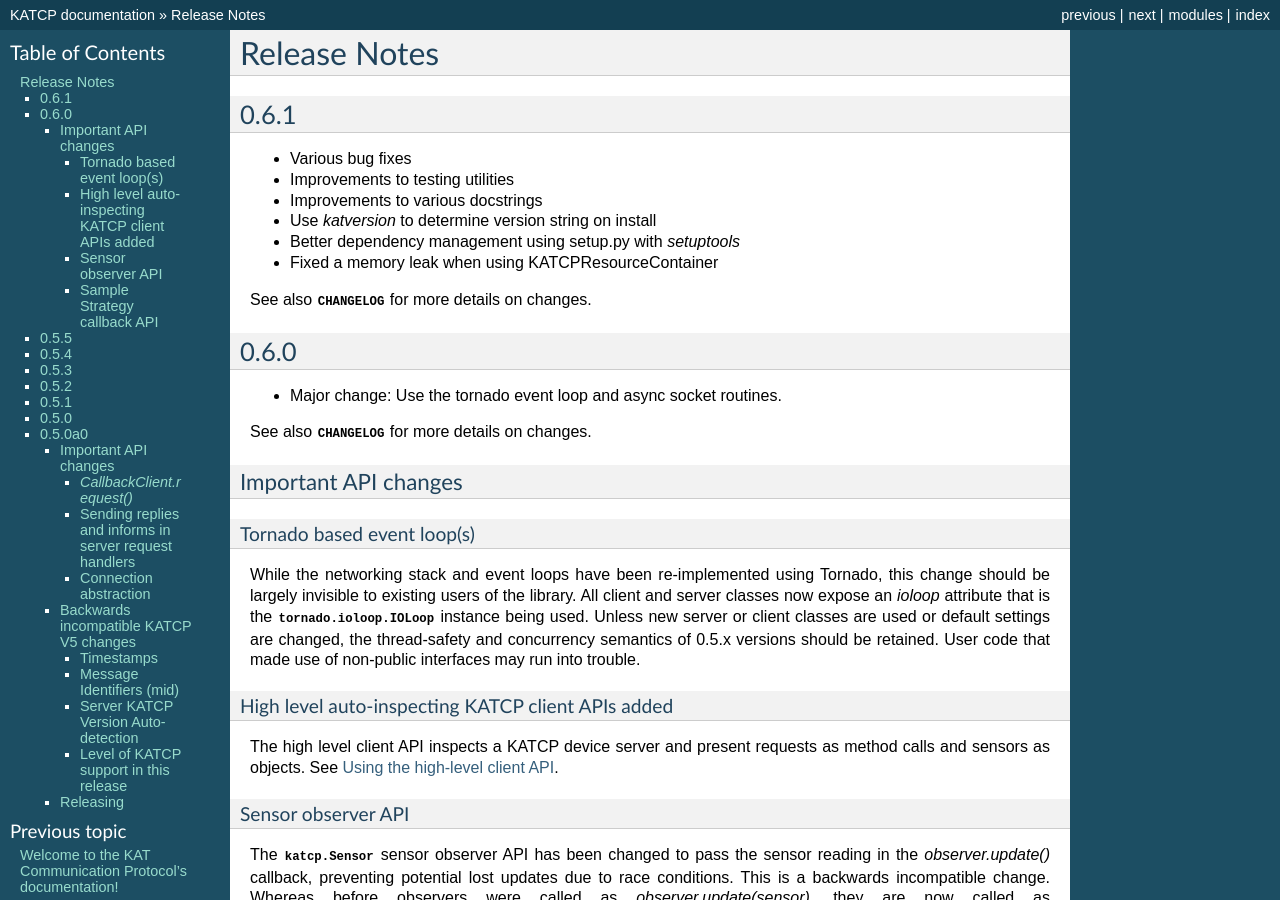
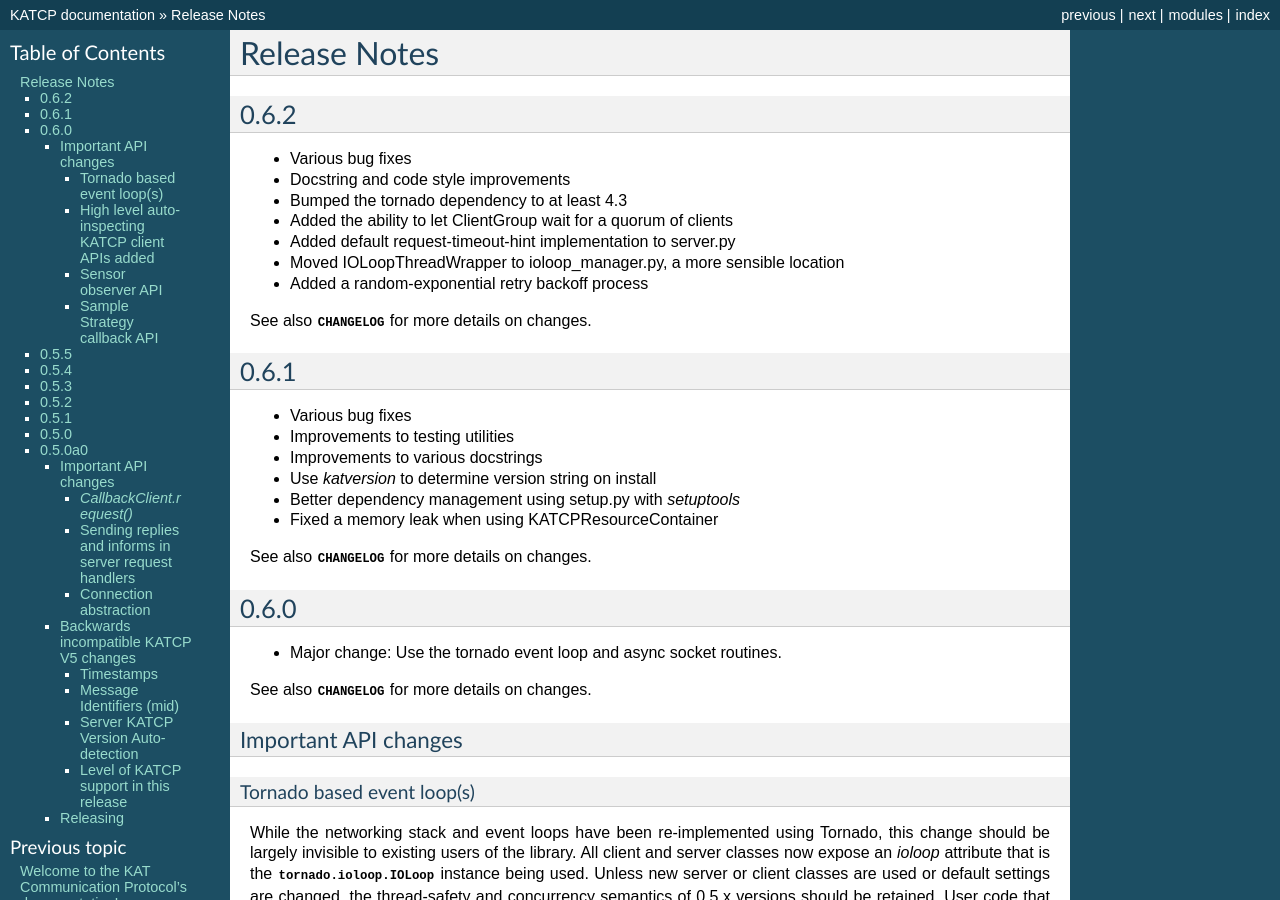
Before and after one commit to ska-sa/katcp-python, a Sphinx documentation site: the page built from doc/releasenotes.rst, in a window 1280 px wide and 900 px high. Built offline with Sphinx 7.4.7, drawn with Linux system fonts in a browser that asks for light colours; formulas are drawn with MathJax 3; the version number could not be read and is left out; some of the changed text lies outside the part shown.

Commit message:
added a sumarry of v0.6.2 to the release notes

```diff
--- a/doc/releasenotes.rst
+++ b/doc/releasenotes.rst
@@ -3,6 +3,17 @@
 *************
 Release Notes
 *************
+0.6.2
+=====
+* Various bug fixes
+* Docstring and code style improvements
+* Bumped the tornado dependency to at least 4.3
+* Added the ability to let ClientGroup wait for a quorum of clients
+* Added default request-timeout-hint implementation to server.py
+* Moved IOLoopThreadWrapper to ioloop_manager.py, a more sensible location
+* Added a random-exponential retry backoff process
+
+See also :download:`CHANGELOG` for more details on changes.
 
 0.6.1
 =====
@@ -264,11 +275,11 @@
     python setup.py register
 
 * Check the documentation by building it (should be in the `build/sphinx/html`
-  directory) ::
+  directory)::
 
-  python setup.py build_sphinx
+    python setup.py build_sphinx
 
-* Next execute ::
+* Next execute::
 
    python setup.py sdist upload
    python setup.py build_sphinx upload_sphinx --upload-dir=build/sphinx/html
```
